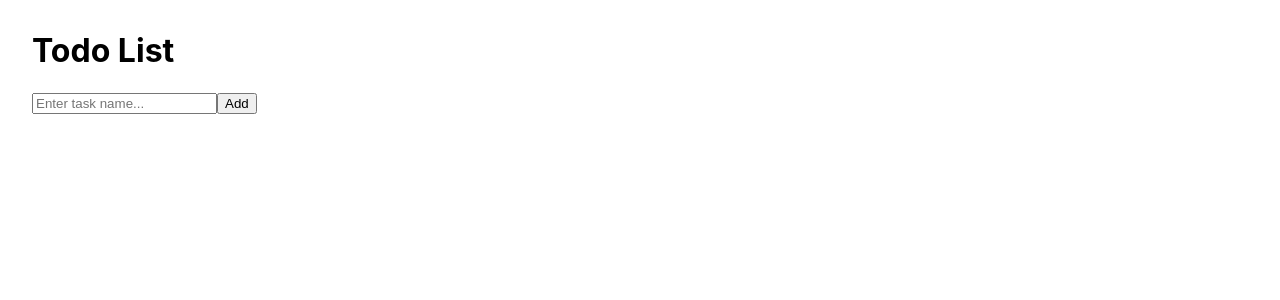
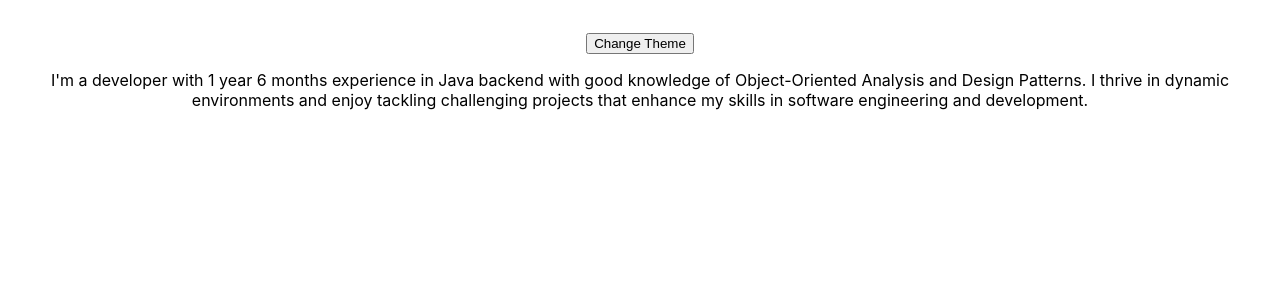
Before and after one commit to zakushi2002/proficient-in-using-proficient-in-using-reactjs, a React (Create React App) app in the folder tiktok/: page / in a window 1280 px wide. Shown: the top 300 px of the page. Built offline with nearby package versions, Linux system fonts and the light colour scheme.

Commit message:
useContext hook

```diff
--- a/tiktok/src/App.css
+++ b/tiktok/src/App.css
@@ -36,3 +36,8 @@
         transform: rotate(360deg);
     }
 }
+
+.dark {
+    background-color: #333;
+    color: white;
+}
--- a/tiktok/src/App.js
+++ b/tiktok/src/App.js
@@ -1,9 +1,17 @@
-import TodoApp from "./Todo";
+import Content from "./Content";
+import "./App.css";
+import { ThemeContext } from "./ThemeContext";
+import { useContext } from "react";
 
 function App() {
+    const contextTheme = useContext(ThemeContext);
+
     return (
-        <div className="App">
-            <TodoApp />
+        <div className="App" style={{ padding: 32 }}>
+            <button onClick={contextTheme.handleChangeTheme}>
+                Change Theme
+            </button>
+            <Content />
         </div>
     );
 }
--- a/tiktok/src/Content.js
+++ b/tiktok/src/Content.js
@@ -1,15 +1,11 @@
-import { memo } from "react";
+import Paragraph from "./Paragraph";
 
-// Pure Component
-
-function Content({ onIncrease }) {
-    console.log("Content");
+function Content() {
     return (
-        <>
-            <h1>HOC</h1>
-            <button onClick={onIncrease}>Increase</button>
-        </>
+        <div>
+            <Paragraph />
+        </div>
     );
 }
 
-export default memo(Content);
+export default Content;
--- /dev/null
+++ b/tiktok/src/Paragraph.js
@@ -0,0 +1,18 @@
+import { useContext } from "react";
+import { ThemeContext } from "./ThemeContext";
+
+function Paragraph() {
+    const contextTheme = useContext(ThemeContext);
+
+    return (
+        <p className={contextTheme.theme}>
+            I'm a developer with 1 year 6 months experience in Java backend with
+            good knowledge of Object-Oriented Analysis and Design Patterns. I
+            thrive in dynamic environments and enjoy tackling challenging
+            projects that enhance my skills in software engineering and
+            development.
+        </p>
+    );
+}
+
+export default Paragraph;
--- /dev/null
+++ b/tiktok/src/ThemeContext.js
@@ -0,0 +1,26 @@
+import { createContext, useState } from "react";
+
+// Context
+// CompA -> CompB -> CompC
+
+// Theme: light, dark
+
+// 1. Create a context
+// 2. Provider
+// 3. Consumer
+
+const ThemeContext = createContext();
+
+function ThemeProvider({ children }) {
+    const [theme, setTheme] = useState("light");
+    const handleChangeTheme = () => {
+        setTheme((prevTheme) => (prevTheme === "light" ? "dark" : "light"));
+    };
+    const value = { theme, handleChangeTheme };
+
+    return (
+        <ThemeContext.Provider value={value}>{children}</ThemeContext.Provider>
+    );
+}
+
+export { ThemeContext, ThemeProvider };
--- a/tiktok/src/index.js
+++ b/tiktok/src/index.js
@@ -3,11 +3,14 @@ import ReactDOM from "react-dom/client";
 import "./index.css";
 import App from "./App";
 import reportWebVitals from "./reportWebVitals";
+import { ThemeProvider } from "./ThemeContext";
 
 const root = ReactDOM.createRoot(document.getElementById("root"));
 root.render(
     <React.StrictMode>
-        <App />
+        <ThemeProvider>
+            <App />
+        </ThemeProvider>
     </React.StrictMode>
 );
 
```
Lines whose indentation alone changed are shown as unchanged.
